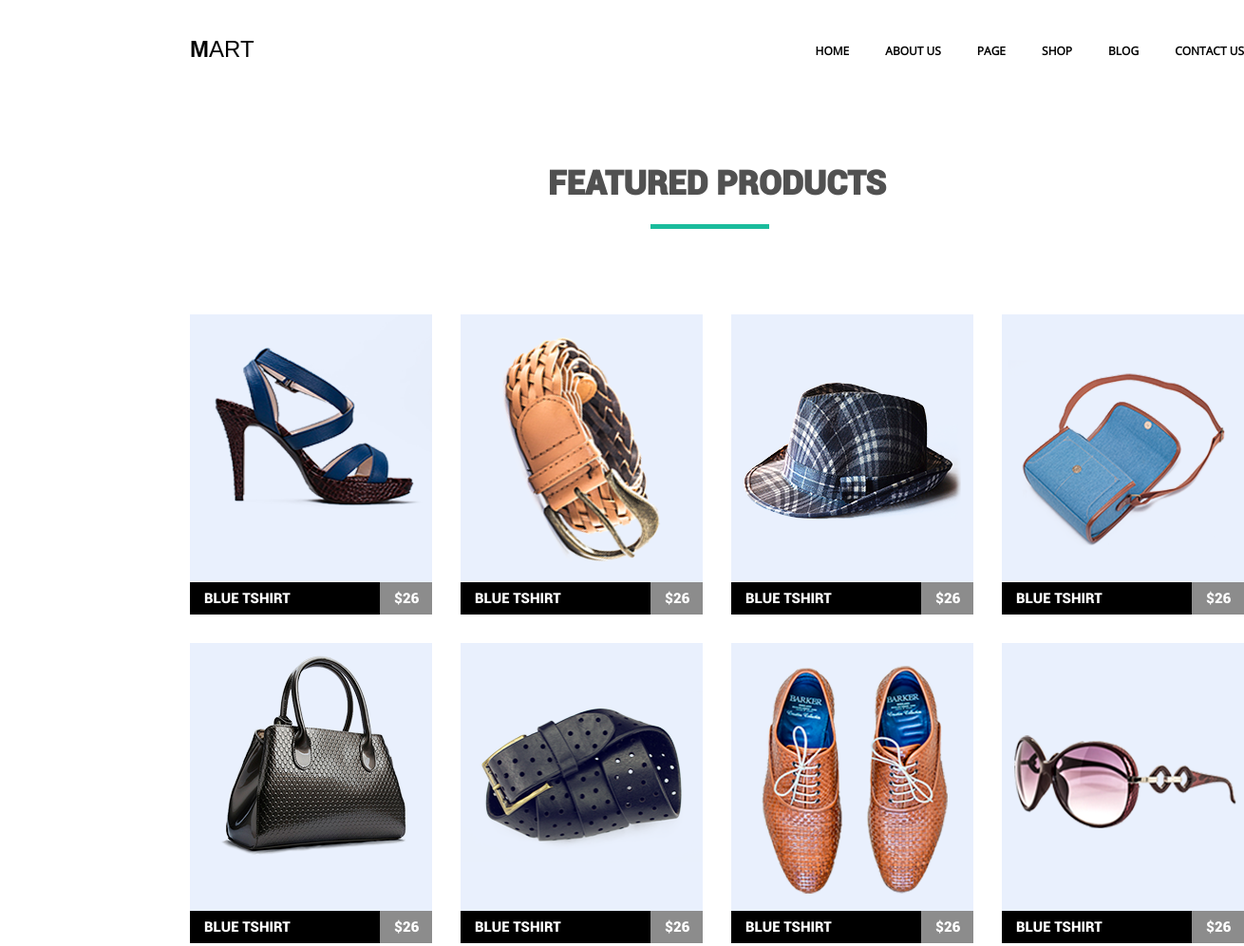
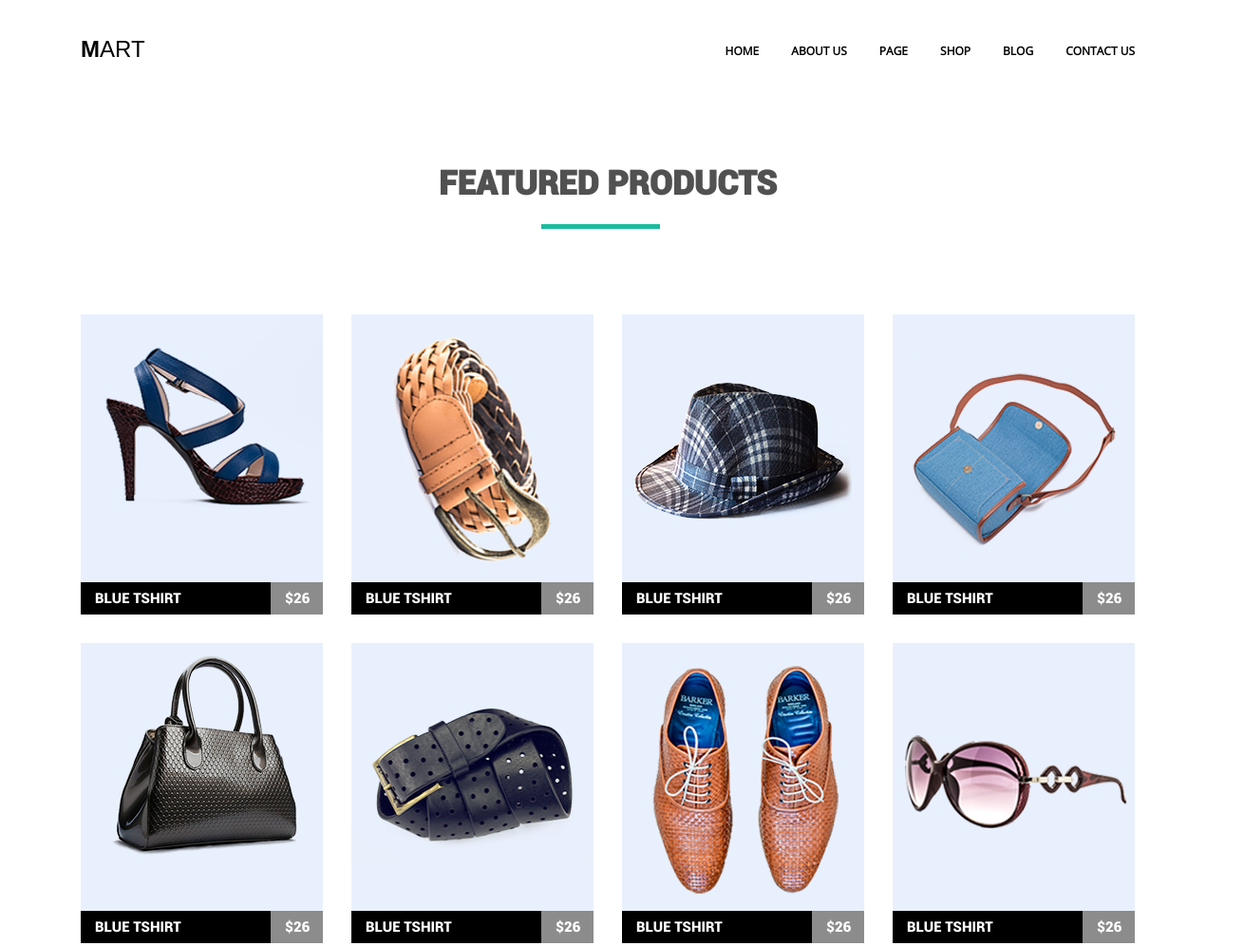
Before and after one commit to clownchello/goit-fe-course, a plain HTML site: page homework4/index.html in a window 1280 px wide. Shown: the top 996 px of the page at 95% size, 1310 px wide, since content can reach past the window. Drawn offline with Linux system fonts and the light colour scheme.

Commit message:
initial commit

```diff
--- a/homework4/css/style.css
+++ b/homework4/css/style.css
@@ -28,8 +28,8 @@
     padding: 0;
     box-sizing: border-box;
   }
-html {
-    margin-left: 200px;
+.container {
+    margin: 0 auto;
     width: 1110px;
 }
 .site-navigation {
@@ -48,33 +48,29 @@ html {
 .logo::first-letter {
     font-weight: 900;
 }
-a{
+a {
+    display: block;
     text-decoration: none;
     color: #000;
 }
-a:hover {
+.list-item-link:hover {
     color: #1abc9c;
 }
 .list {
-    width: 1040px;
     float: right;
     margin: 0;
     padding: 0;
     text-align: right;
-    margin-top: 5px;
+    margin-top: 8px;
 }
 .list_item {
-    display: inline-block;
+    float: left;
     font-size: 12px;
     font-weight: 700;
     font-family: "OpenSans";
 }
 .list_item:not(:last-child) {
     margin-right: 34px;
-}
-.content {
-    width: 1110px;
-    height: 1600px;
 }
 .first-header {
     margin: 0 auto;
@@ -122,7 +118,6 @@ a:hover {
     font-size: 0;
     float: left;
     margin-right: 30px;
-    margin-bottom: 102px;
 }
 .featured-section:nth-child(-n+4) {
     margin-bottom: 30px;
@@ -140,7 +135,7 @@ a:hover {
     background-color: #7fd9c7;
 }
 .first-section {
-    font-size: 0;
+    margin-bottom: 102px;
 }
 .section-item {
     background-color: #000;
@@ -183,7 +178,6 @@ img {
 }
 .second-menu {
     width: 350px;
-    height: 496px;
     float: left;
 }
 .second-menu:not(:last-child) {
--- a/homework4/index.html
+++ b/homework4/index.html
@@ -9,21 +9,24 @@
     <link rel="stylesheet" href="css/style.css">
     <title>Document</title>
 </head>
-<body>
+<body class="main-content">
+    <div class="container">
         <header class="site-navigation clearfix">
             <nav class="clearfix">
-            <h1 class="logo">MART</h1>
+                <h1 class="logo"><a class="logo-link" href="">MART</a></h1>
                 <ul class="list">
-                <li class="list_item"><a href="#">HOME</a></li>
-                <li class="list_item"><a href="#">ABOUT US</a></li>
-                <li class="list_item"><a href="#">PAGE</a></li>
-                <li class="list_item"><a href="#">SHOP</a></li>
-                <li class="list_item"><a href="#">BLOG</a></li>
-                <li class="list_item"><a href="#">CONTACT US</a></li>
+                    <li class="list_item"><a class="list-item-link" href="#">HOME</a></li>
+                    <li class="list_item"><a class="list-item-link" href="#">ABOUT US</a></li>
+                    <li class="list_item"><a class="list-item-link" href="#">PAGE</a></li>
+                    <li class="list_item"><a class="list-item-link" href="#">SHOP</a></li>
+                    <li class="list_item"><a class="list-item-link" href="#">BLOG</a></li>
+                    <li class="list_item"><a class="list-item-link" href="#">CONTACT US</a></li>
                 </ul>
             </nav>
         </header>
+    </div>
     <main class="content">
+        <div class="container">
             <section class="first-section">
                 <h2 class="first-header">FEATURED PRODUCTS</h2>
                 <ul class="clearfix">
@@ -54,7 +57,6 @@
                         <div class="section-item">BLUE TSHIRT</div>
                         <div class="section-item-cost">$26</div>
                     </a>
-
                 </li>
                 <li class="featured-section">
                     <a href="#">
@@ -89,6 +91,7 @@
         <section class="second-section clearfix">
             <h2 class="second-header">LATEST NEWS</h2>
             <article class="second-menu">
+                <a href="#">
                     <img src="../homework4/img/map.png" alt="Map">
                     <h3 class="second-menu-header">Lorem Ipsum.Proin gravida nibh vel velit auctor aliquet.Aenean</h3>
                     <p class="second-menu-info">
@@ -96,9 +99,11 @@
                         amet nibh vulputate cursus a sit amet mauris.Morbi  accumsan ipsum velit.
                         Nam nec tellus a odio tincidunt
                     </p>
+                </a>
                     <button class="button">Read More</button>
                 </article>
                 <article class="second-menu">
+                    <a href="">
                         <img src="../homework4/img/girls.png" alt="Map">
                         <h3 class="second-menu-header">Lorem Ipsum.Proin gravida nibh vel velit auctor aliquet.Aenean</h3>
                         <p class="second-menu-info">
@@ -106,9 +111,11 @@
                             amet nibh vulputate cursus a sit amet mauris.Morbi  accumsan ipsum velit.
                             Nam nec tellus a odio tincidunt
                         </p>
+                    </a>
                     <button class="button">Read More</button>
                 </article>
                 <article class="second-menu">
+                    <a href="">
                         <img src="../homework4/img/bus.png" alt="Map">
                         <h3 class="second-menu-header">Lorem Ipsum.Proin gravida nibh vel velit auctor aliquet.Aenean</h3>
                         <p class="second-menu-info">
@@ -116,9 +123,11 @@
                             amet nibh vulputate cursus a sit amet mauris.Morbi  accumsan ipsum velit.
                             Nam nec tellus a odio tincidunt
                         </p>
+                    </a>
                     <button class="button">Read More</button>
                 </article>
             </section>
+        </div>
     </main>
 </body>
 </html>
```
Lines whose indentation alone changed are shown as unchanged.
